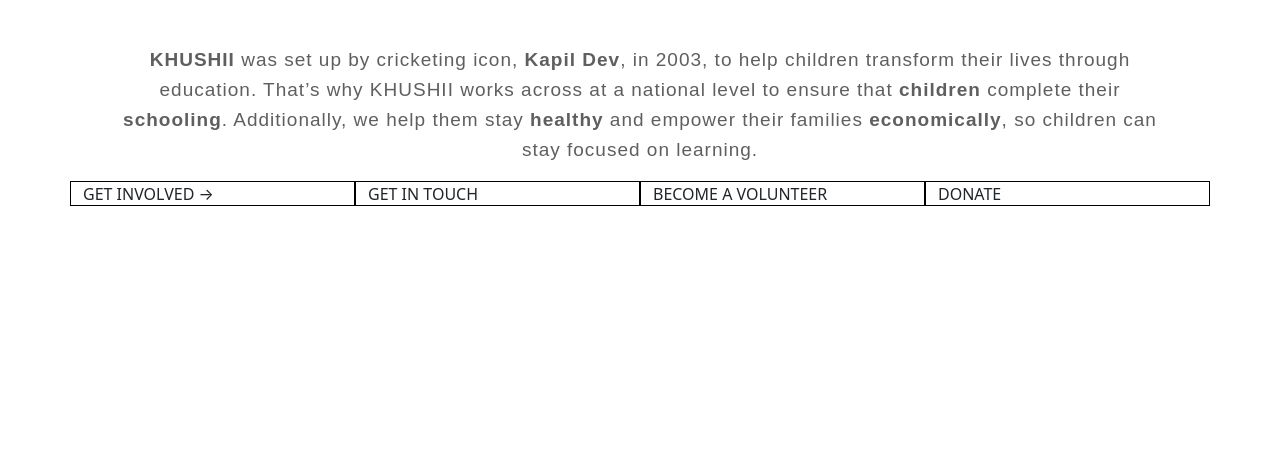
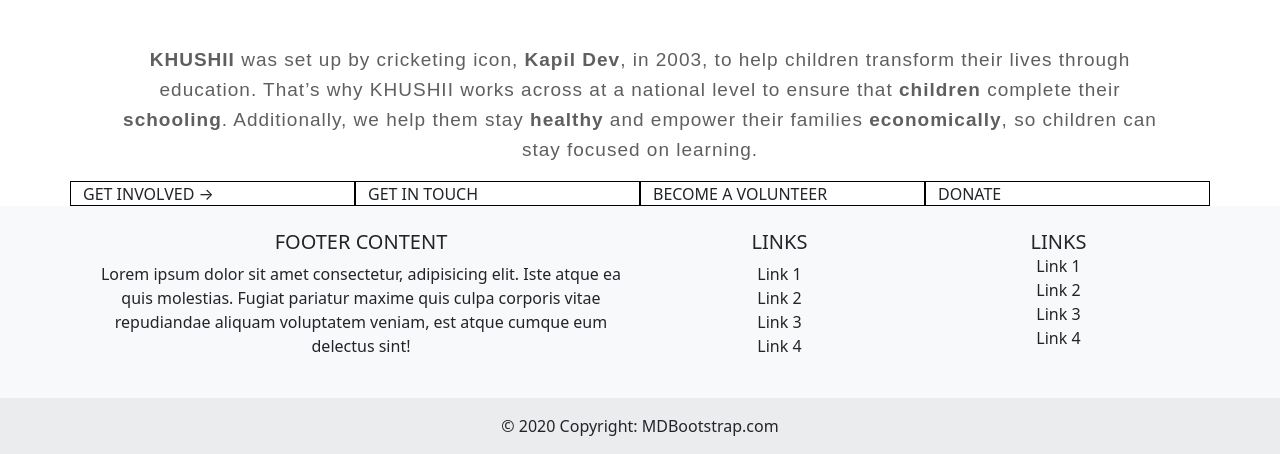
Before and after one commit to Prabhat-kumar-Ahirwar/web_design, a plain HTML site: page index.html in a window 1280 px wide. Shown: the part 676-1130 px from the top of the page. Before the commit the page ends 882 px from the top, so only its background shows below. Drawn offline with nearby package versions, Linux system fonts and the light colour scheme.

Commit message:
Update index.html

```diff
--- a/index.html
+++ b/index.html
@@ -86,6 +86,80 @@
     </div>
   </div>
 
+<section class="">
+    <!-- Footer -->
+    <footer class="bg-body-tertiary text-center">
+      <!-- Grid container -->
+      <div class="container p-4">
+        <!--Grid row-->
+        <div class="row">
+          <!--Grid column-->
+          <div class="col-lg-6 col-md-12 mb-4 mb-md-0">
+            <h5 class="text-uppercase">Footer Content</h5>
+
+            <p>
+              Lorem ipsum dolor sit amet consectetur, adipisicing elit. Iste atque ea quis
+              molestias. Fugiat pariatur maxime quis culpa corporis vitae repudiandae
+              aliquam voluptatem veniam, est atque cumque eum delectus sint!
+            </p>
+          </div>
+          <!--Grid column-->
+
+          <!--Grid column-->
+          <div class="col-lg-3 col-md-6 mb-4 mb-md-0">
+            <h5 class="text-uppercase">Links</h5>
+
+            <ul class="list-unstyled mb-0">
+              <li>
+                <a href="#!" class="text-body">Link 1</a>
+              </li>
+              <li>
+                <a href="#!" class="text-body">Link 2</a>
+              </li>
+              <li>
+                <a href="#!" class="text-body">Link 3</a>
+              </li>
+              <li>
+                <a href="#!" class="text-body">Link 4</a>
+              </li>
+            </ul>
+          </div>
+          <!--Grid column-->
+
+          <!--Grid column-->
+          <div class="col-lg-3 col-md-6 mb-4 mb-md-0">
+            <h5 class="text-uppercase mb-0">Links</h5>
+
+            <ul class="list-unstyled">
+              <li>
+                <a href="#!" class="text-body">Link 1</a>
+              </li>
+              <li>
+                <a href="#!" class="text-body">Link 2</a>
+              </li>
+              <li>
+                <a href="#!" class="text-body">Link 3</a>
+              </li>
+              <li>
+                <a href="#!" class="text-body">Link 4</a>
+              </li>
+            </ul>
+          </div>
+          <!--Grid column-->
+        </div>
+        <!--Grid row-->
+      </div>
+      <!-- Grid container -->
+
+      <!-- Copyright -->
+      <div class="text-center p-3" style="background-color: rgba(0, 0, 0, 0.05);">
+        © 2020 Copyright:
+        <a class="text-body" href="https://mdbootstrap.com/">MDBootstrap.com</a>
+      </div>
+      <!-- Copyright -->
+    </footer>
+    <!-- Footer -->
+  </section>
 
       <script src="https://cdn.jsdelivr.net/npm/bootstrap@5.3.3/dist/js/bootstrap.bundle.min.js" integrity="sha384-YvpcrYf0tY3lHB60NNkmXc5s9fDVZLESaAA55NDzOxhy9GkcIdslK1eN7N6jIeHz" crossorigin="anonymous"></script>
       <script src="https://cdn.jsdelivr.net/npm/@splidejs/splide@4.1.4/dist/js/splide.min.js" integrity="sha256-FZsW7H2V5X9TGinSjjwYJ419Xka27I8XPDmWryGlWtw=" crossorigin="anonymous"></script>
```
